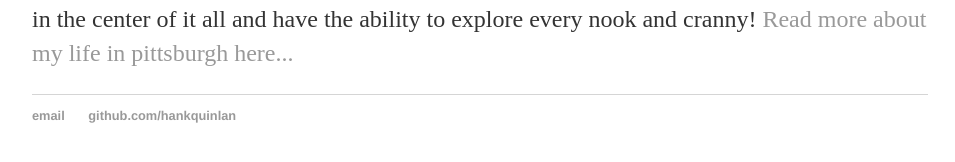
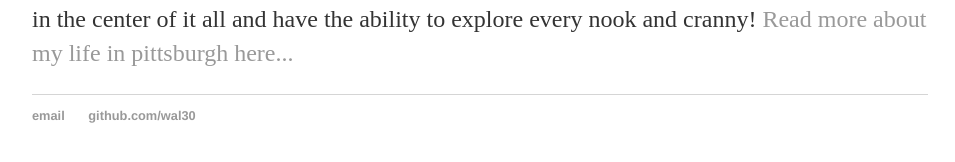
Before and after one commit to wal30/wal30.githib.io, a Jekyll site: the page built from index.html, in a window 1280 px wide. Shown: the part 228-390 px from the top of the page, without its empty margins (160-1115 px from the left). Built offline with Jekyll 4.4.1, drawn with Linux system fonts in a browser that asks for light colours.

Commit message:
Update default.html

```diff
--- a/_layouts/default.html
+++ b/_layouts/default.html
@@ -22,7 +22,7 @@
 			<footer>
 	    		<ul>
 	        		<li><a href="mailto:wal30@pitt.edu">email</a></li>
-	        		<li><a href="https://github.com/wal30">github.com/hankquinlan</a></li>
+	        		<li><a href="https://github.com/wal30">github.com/wal30</a></li>
 				</ul>
 			</footer>
 		</body>
```
